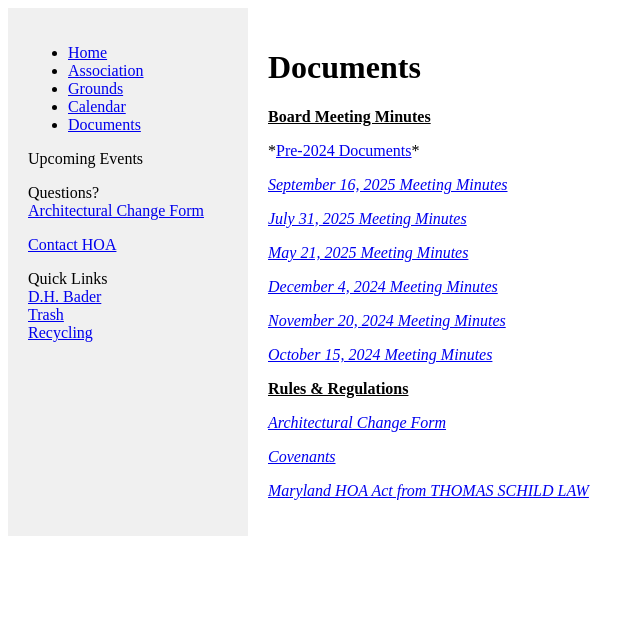
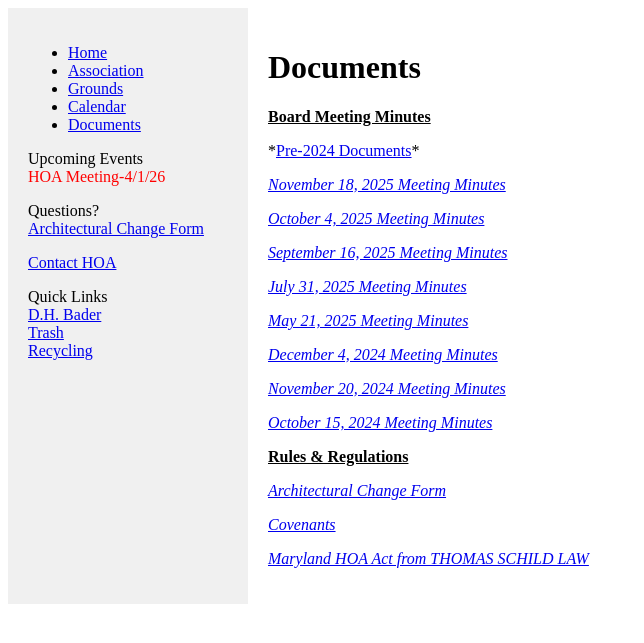
Before and after one commit to argylevillagehoa/argylevillagehoa.github.io, a Jekyll site: the page built from documents.md, in a window 1280 px wide. Shown: the top 643 px of the page, without its empty margins (0-644 px from the left). Built offline with Jekyll 4.4.1, drawn with Linux system fonts in a browser that asks for light colours.

Commit message:
updated minutes and upcoming meeting

```diff
--- a/_includes/sidebar.html
+++ b/_includes/sidebar.html
@@ -8,9 +8,10 @@
     </ul>
     <p>
     </u>Upcoming Events</u>
+    <br><font color="red">HOA Meeting-4/1/26</font>
     </p>Questions?</br>
     <a href="/downloads/argyle_hoa_architectural_change_request_0303.doc">Architectural Change Form</a></br></p>
-    <a href="mailto:argylevillagehoa.gmail.com">Contact HOA</a></p>
+    <a href="mailto:argylevillagehoa@gmail.com">Contact HOA</a></p>
     </p>Quick Links</br>
     <a href="https://portal.dhbader.com" target="_blank">D.H. Bader</a></br>
     <a href="https://www.bandbrefuseinc.com/" target="_blank">Trash</a></br>
--- a/documents.md
+++ b/documents.md
@@ -7,6 +7,10 @@ title: Documents
 <b><u>Board Meeting Minutes</u></b>
 <p>
 *<a href="/documents_old">Pre-2024 Documents</a>*
+<p>
+<i><a href="/downloads/minutes/November_18_2025.docx">November 18, 2025 Meeting Minutes</a></i>
+<p>
+<i><a href="/downloads/minutes/October_4_2025.docx">October 4, 2025 Meeting Minutes</a></i>
 <p>
 <i><a href="/downloads/minutes/September_16_2025.docx">September 16, 2025 Meeting Minutes</a></i>
 <p>
--- a/index.html
+++ b/index.html
@@ -4,6 +4,7 @@ title: Home
 ---
 
 <h1>Argyle Village HOA</h1>
+<p style="background-color: #ecf008;">The next HOA board meeting will take place on Wednesday, April 1, 2026 at 7pm.  If you are interested in attending please email  <a href="mailto:argylevillagehoa@gmail.com">argylevillageHOA@gmail.com</a> as seating is limited.</p>
 <img src="/assets/fence.jpg" width ="1000" height="750">
 <a class='link-non-default' name="PA1"><div class = 'paTitle'><p><font size="5">Welcome to Our Community</font></p></div></a>
 <span class='ctext'><font size="3"><span class="ctext"><font size="3">Argyle Village brings back the best in traditional living: affordable single family homes in a country club neighborhood.<br />
```
Also changed, not shown: assets/css/style.css (+12 -0 lines), 2 other files.
